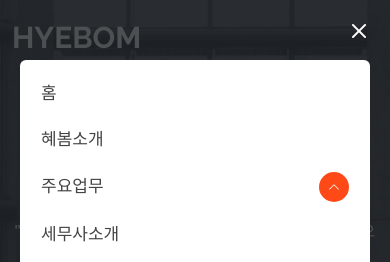
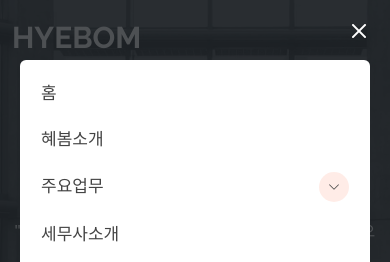
Before and after one commit to JSBeatCode/account-home, a website: page service-details.html in a window 390 px wide. Both pictures are taken after a click on the icon 354 px from the left and 37 px from the top of the page. Shown: the top 262 px of the page. Drawn offline with Linux system fonts and the light colour scheme.

Commit message:
Update service-details.html

```diff
--- a/service-details.html
+++ b/service-details.html
@@ -52,7 +52,7 @@
           <li><a href="index.html#hero" class="active">홈</a></li>
           <li><a href="index.html#about">혜봄소개</a></li>
           <!-- <li><a href="#services">주요업무</a></li> -->
-          <li class="dropdown active"><a href="index.html#services"><span>주요업무</span> <i class="bi bi-chevron-down toggle-dropdown"></i></a>
+          <li class="dropdown"><a href="index.html#services" class="active"><span>주요업무</span> <i class="bi bi-chevron-down toggle-dropdown"></i></a>
             <ul>
               <li><a href="service-details.html">사업자 재무상담</a></li>
               <li><a href="service-details.html#service-details-2">재산 & 세무조사</a></li>
```
